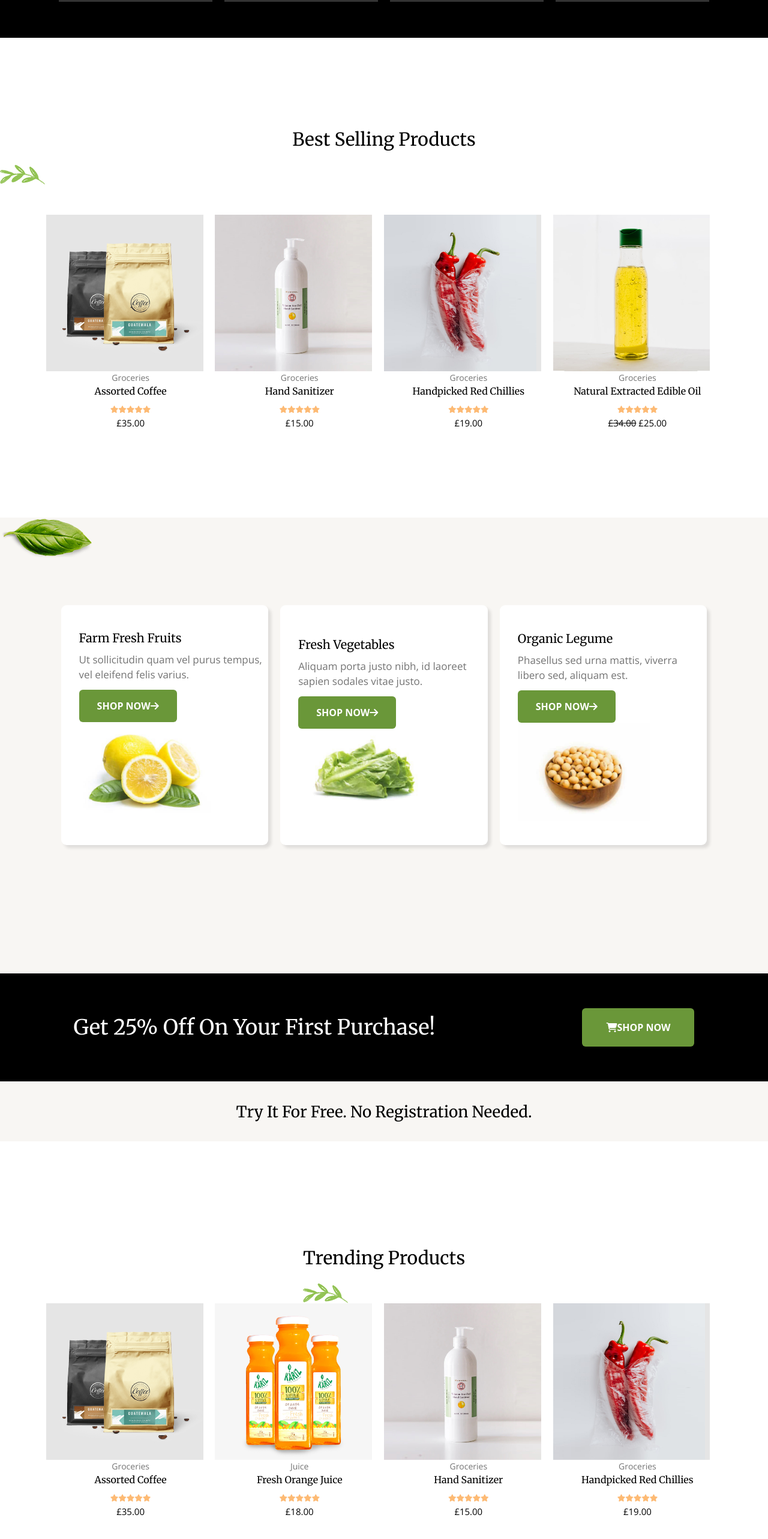
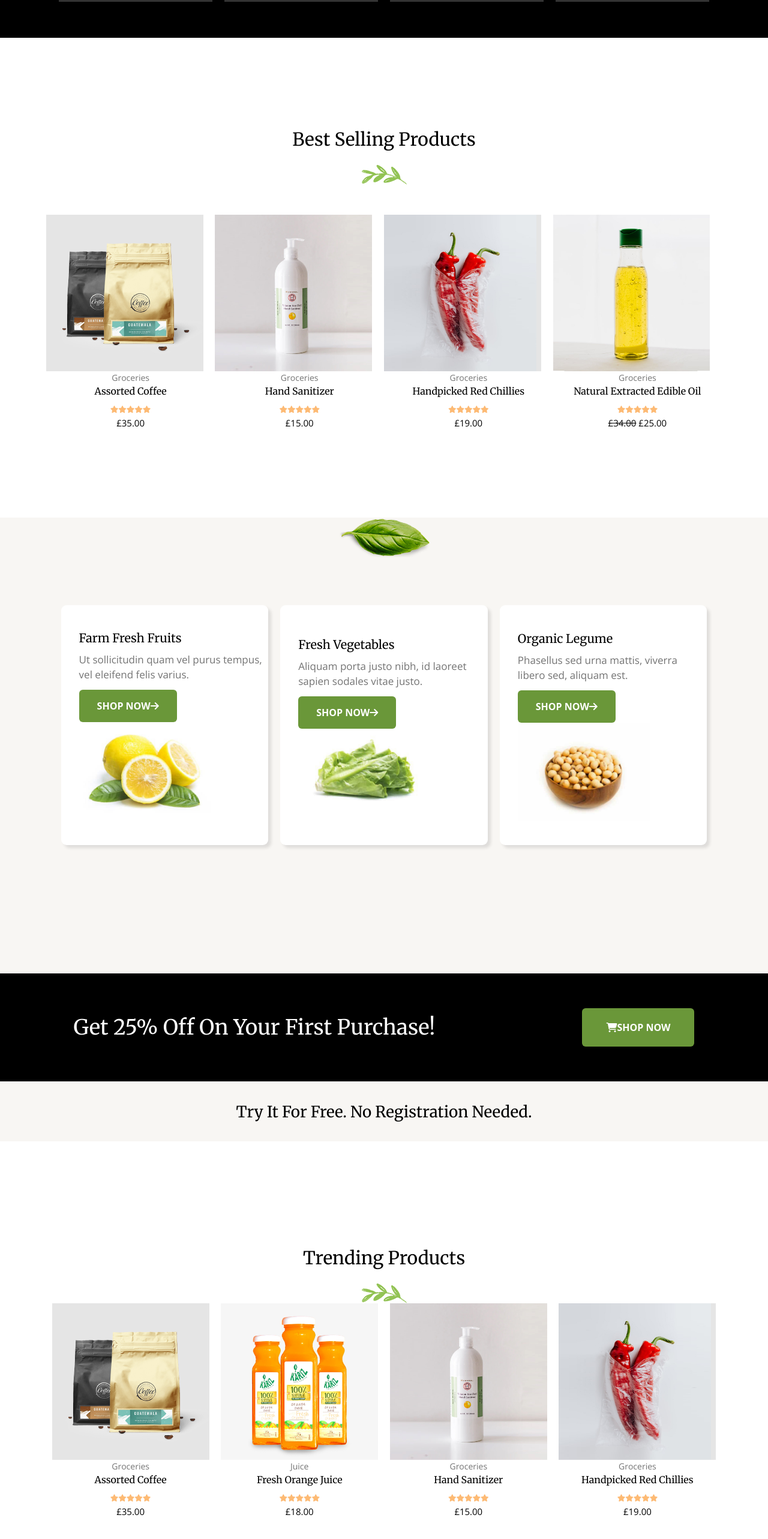
Before and after one commit to okwoducynthia/Organic-store, a React (Vite) app: page / in a window 1280 px wide. Shown: the part 1204-3770 px from the top of the page at 60% size. Built offline with nearby package versions, Linux system fonts and the light colour scheme; a web font is replaced by a local one.

Commit message:
media-query

```diff
--- a/src/Components/About/About.css
+++ b/src/Components/About/About.css
@@ -97,7 +97,7 @@
 
 /* ====FAVOURITE SECTION STARTS HERE==== */
 .favourite-image {
-  text-align: center;
+  justify-items: center;
   margin-bottom: 70px;
 }
 .favourite-image img {
--- a/src/Components/Contact/Contact.css
+++ b/src/Components/Contact/Contact.css
@@ -95,7 +95,7 @@
 }
 /* ====HERO SECTION ENDS HERE==== */
 .details-heading {
-  text-align: center;
+  justify-items: center;
 }
 .details-heading img {
   width: 11%;
--- a/src/Components/Home/Home.css
+++ b/src/Components/Home/Home.css
@@ -178,7 +178,7 @@
   align-content: center;
 }
 .best-heading {
-  text-align: center;
+  justify-items: center;
 }
 .best-heading h1 {
   font-size: 30px;
@@ -225,7 +225,7 @@
   height: 95vh;
 }
 .fresh-image {
-  text-align: center;
+  justify-items: center;
   margin-bottom: 80px;
 }
 .fresh-image img {
@@ -323,6 +323,7 @@
 }
 .trending-heading {
   text-align: center;
+  justify-items: center;
 }
 .trending-heading h1 {
   font-size: 30px;
@@ -336,6 +337,7 @@
   text-align: center;
 }
 .trend-sub-container div {
+  justify-items: center;
   width: 22%;
 }
 .trend-sub img {
@@ -373,6 +375,7 @@
   padding-top: 60px;
 }
 .customers-heading {
+  justify-items: center;
   text-align: center;
   margin-bottom: 6.2rem;
 }
@@ -385,6 +388,7 @@
   display: flex;
   justify-content: center;
   align-items: center;
+  text-align: center;
   gap: 20px;
 }
 .customers-sub-container div {
@@ -394,6 +398,7 @@
   border-radius: 9px;
   align-content: center;
   justify-items: center;
+  text-align: center;
 }
 .customers-sub-container div:nth-of-type(1) {
   height: 350px;
@@ -466,6 +471,7 @@
   align-items: center;
   flex-wrap: wrap;
   background-color: rgb(248, 246, 243);
+  margin-top: 70px;
   height: 20vh;
 }
 .brand-container div {
@@ -711,6 +717,7 @@
   }
   .customers-sub-container div {
     width: 80%;
+    justify-items: center;
   }
   .customers-sub-container div:nth-of-type(1) {
     margin-bottom: 80px;
@@ -731,6 +738,7 @@
   .brand-container div {
     width: 80%;
     text-align: center;
+    justify-items: center;
   }
   .footer-container {
     flex-direction: column;
--- a/src/Components/Products/Products.css
+++ b/src/Components/Products/Products.css
@@ -263,6 +263,7 @@
     flex-direction: column;
   }
   .shop-sub-container div {
+    justify-items: center;
     width: 50%;
   }
   .products-footer-container {
```
